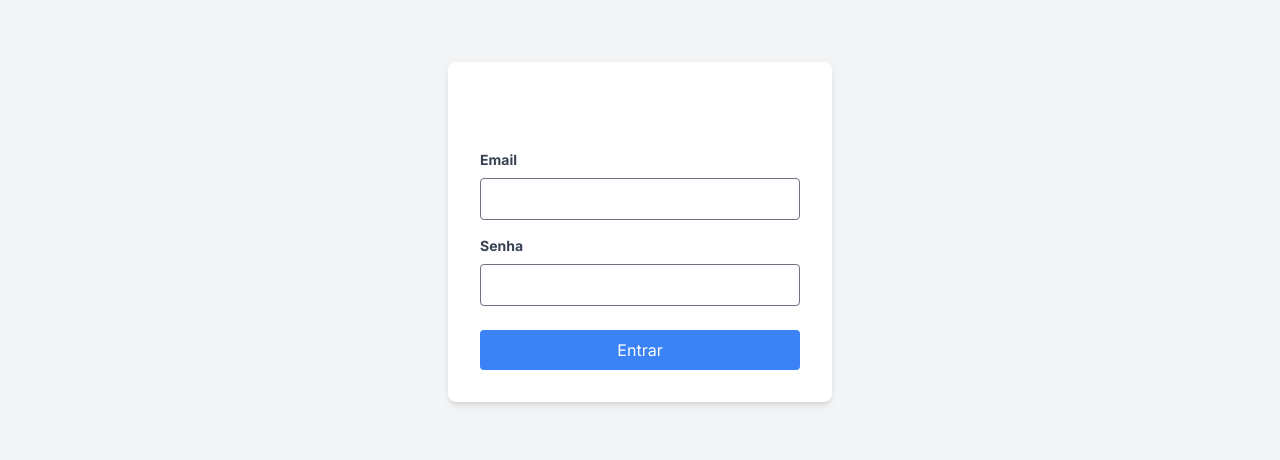
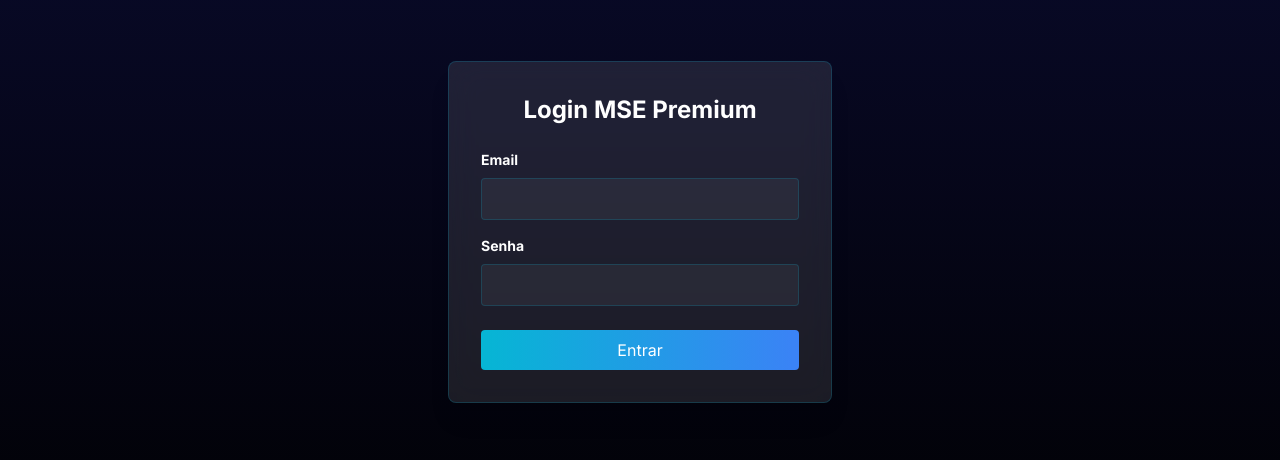
Before and after one commit to diegopxibot/webappMSE, a Next.js app: page /login in a window 1280 px wide. Shown: the part 168-628 px from the top of the page. Built offline with nearby package versions, Linux system fonts and the light colour scheme; no server answers.

Commit message:
melhoramento redirecionamento

```diff
--- a/src/app/login/page.tsx
+++ b/src/app/login/page.tsx
@@ -2,6 +2,7 @@
 
 import { useState } from 'react'
 import { useAuth } from '@/components/auth/AuthProvider'
+import { API_BASE_URL } from '@/lib/config'
 
 export default function LoginPage() {
   const [email, setEmail] = useState('')
@@ -16,20 +17,26 @@ export default function LoginPage() {
     setLoading(true)
 
     try {
-      const response = await fetch('/api/auth/login', {
+      console.log('Tentando fazer login com:', { email })
+
+      const response = await fetch(`${API_BASE_URL}/api/auth/login`, {
         method: 'POST',
         headers: { 'Content-Type': 'application/json' },
         body: JSON.stringify({ email, password })
       })
 
       const data = await response.json()
+      console.log('Resposta do servidor:', data)
 
       if (data.success) {
+        console.log('Login bem sucedido, chamando login do AuthProvider')
         login(data.user.email, data.user.name)
       } else {
+        console.error('Erro retornado pelo servidor:', data.error)
         setError(data.error || 'Erro ao fazer login')
       }
     } catch (err) {
+      console.error('Erro ao fazer login:', err)
       setError('Erro ao conectar ao servidor')
     } finally {
       setLoading(false)
@@ -37,39 +44,39 @@ export default function LoginPage() {
   }
 
   return (
-    <div className="min-h-screen flex items-center justify-center bg-gray-100">
-      <div className="bg-white p-8 rounded-lg shadow-md w-96">
-        <h1 className="text-2xl font-bold mb-6 text-center">Login MSE Premium</h1>
+    <div className="min-h-screen flex items-center justify-center bg-gradient-to-b from-[#0A0B2E] to-black">
+      <div className="bg-white/10 backdrop-blur-lg p-8 rounded-lg shadow-xl w-96 border border-cyan-500/20">
+        <h1 className="text-2xl font-bold mb-6 text-center text-white">Login MSE Premium</h1>
 
         <form onSubmit={handleSubmit}>
           <div className="mb-4">
-            <label className="block text-gray-700 text-sm font-bold mb-2">
+            <label className="block text-white text-sm font-bold mb-2">
               Email
             </label>
             <input
               type="email"
               value={email}
               onChange={(e) => setEmail(e.target.value)}
-              className="w-full p-2 border rounded"
+              className="w-full p-2 border rounded bg-white/5 border-cyan-500/20 text-white"
               required
             />
           </div>
 
           <div className="mb-6">
-            <label className="block text-gray-700 text-sm font-bold mb-2">
+            <label className="block text-white text-sm font-bold mb-2">
               Senha
             </label>
             <input
               type="password"
               value={password}
               onChange={(e) => setPassword(e.target.value)}
-              className="w-full p-2 border rounded"
+              className="w-full p-2 border rounded bg-white/5 border-cyan-500/20 text-white"
               required
             />
           </div>
 
           {error && (
-            <div className="mb-4 text-red-500 text-sm text-center">
+            <div className="mb-4 text-red-400 text-sm text-center bg-red-900/20 p-2 rounded">
               {error}
             </div>
           )}
@@ -77,7 +84,7 @@ export default function LoginPage() {
           <button
             type="submit"
             disabled={loading}
-            className={`w-full bg-blue-500 text-white p-2 rounded hover:bg-blue-600 ${
+            className={`w-full bg-gradient-to-r from-cyan-500 to-blue-500 text-white p-2 rounded hover:from-cyan-600 hover:to-blue-600 transition-all ${
               loading ? 'opacity-50 cursor-not-allowed' : ''
             }`}
           >
--- a/src/components/auth/AuthProvider.tsx
+++ b/src/components/auth/AuthProvider.tsx
@@ -22,36 +22,61 @@ const AuthContext = createContext<AuthContextType>({
 
 export function AuthProvider({ children }: { children: React.ReactNode }) {
   const [user, setUser] = useState<User>(null)
+  const [isLoading, setIsLoading] = useState(true)
   const router = useRouter()
   const pathname = usePathname()
 
   // Carrega o usuário do localStorage ao iniciar
   useEffect(() => {
-    const savedUser = localStorage.getItem('user')
-    if (savedUser) {
-      setUser(JSON.parse(savedUser))
+    try {
+      const savedUser = localStorage.getItem('user')
+      console.log('Carregando usuário do localStorage:', savedUser)
+      if (savedUser) {
+        setUser(JSON.parse(savedUser))
+      }
+    } catch (error) {
+      console.error('Erro ao carregar usuário:', error)
+    } finally {
+      setIsLoading(false)
     }
   }, [])
 
   // Redireciona com base no estado de autenticação
   useEffect(() => {
-    if (user && pathname === '/login') {
-      router.push('/dashboard')
-    } else if (!user && pathname !== '/login' && pathname !== '/') {
-      router.push('/login')
+    if (isLoading) return
+
+    console.log('Estado atual:', { user, pathname })
+
+    const handleRedirect = async () => {
+      if (user && pathname === '/login') {
+        console.log('Usuário logado tentando acessar /login, redirecionando para /dashboard')
+        await router.push('/dashboard')
+      } else if (!user && pathname !== '/login' && pathname !== '/') {
+        console.log('Usuário não logado tentando acessar rota protegida, redirecionando para /login')
+        await router.push('/login')
+      }
     }
-  }, [user, pathname, router])
 
-  const login = (email: string, name: string) => {
+    handleRedirect()
+  }, [user, pathname, router, isLoading])
+
+  const login = async (email: string, name: string) => {
+    console.log('Realizando login:', { email, name })
     const userData = { email, name }
     localStorage.setItem('user', JSON.stringify(userData))
     setUser(userData)
+    await router.push('/dashboard')
   }
 
-  const logout = () => {
+  const logout = async () => {
+    console.log('Realizando logout')
     localStorage.removeItem('user')
     setUser(null)
-    router.push('/login')
+    await router.push('/login')
+  }
+
+  if (isLoading) {
+    return null // ou um componente de loading
   }
 
   return (
--- a/src/components/auth/ProtectedRoute.tsx
+++ b/src/components/auth/ProtectedRoute.tsx
@@ -2,6 +2,7 @@
 
 import { useEffect } from 'react'
 import { useRouter } from 'next/navigation'
+import { useAuth } from './AuthProvider'
 
 export default function ProtectedRoute({
   children,
@@ -9,13 +10,13 @@ export default function ProtectedRoute({
   children: React.ReactNode
 }) {
   const router = useRouter()
+  const { user } = useAuth()
 
   useEffect(() => {
-    const isLoggedIn = localStorage.getItem('mse-auth')
-    if (!isLoggedIn) {
+    if (!user) {
       router.push('/login')
     }
-  }, [router])
+  }, [user, router])
 
   return <>{children}</>
 }
--- /dev/null
+++ b/src/lib/config.ts
@@ -0,0 +1,2 @@
+// URL base da API - ajuste para o seu domínio na Vercel
+export const API_BASE_URL = process.env.NEXT_PUBLIC_API_URL || 'https://webapp-mse-2.vercel.app'
```
